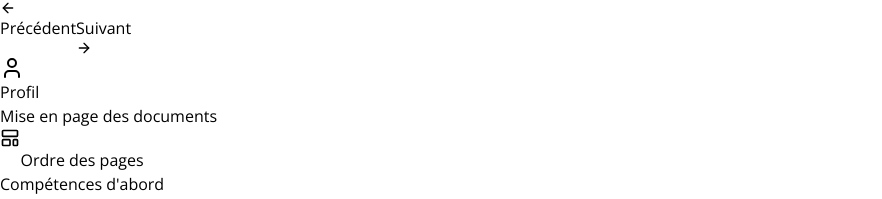
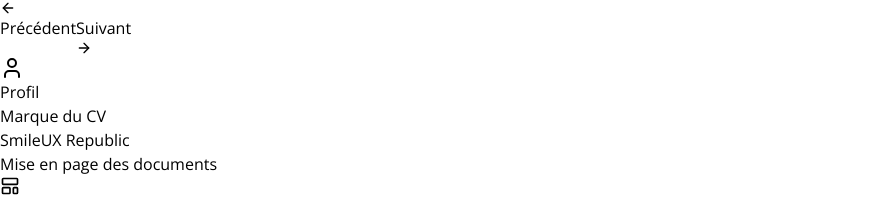
Before and after one commit to pierronp-afk/CV-CREATOR-main, a React (Vite) app: page / in a window 1280 px wide. Shown: the part 840-1039 px from the top of the page, without its empty margins (0-882 px from the left). Built offline with nearby package versions, Linux system fonts and the light colour scheme.

Commit message:
feat: add multi-brand support (Smile, UX Republic)

```diff
--- a/src/App.jsx
+++ b/src/App.jsx
@@ -14,6 +14,8 @@
   handleImageError,
   DEFAULT_CV_DATA
 } from './utils/cv';
+import { getBrand, BRANDS } from './config/brands';
+
 
 import { useCvData } from './hooks/useCvData';
 
@@ -34,14 +36,6 @@
 import StepExperiences from './components/steps/StepExperiences';
 
 // --- CONFIGURATION & THÈME ---
-const THEME = {
-  primary: "#2E86C1",
-  secondary: "#006898",
-  textDark: "#333333",
-  textGrey: "#666666",
-  bg: "#FFFFFF"
-};
-
 const getIconUrl = (slug) => `https://cdn.simpleicons.org/${String(slug || '').toLowerCase().replace(/\s+/g, '')}`;
 const getClearbitUrl = (domain) => `https://logo.clearbit.com/${String(domain || '').trim()}`;
 
@@ -108,6 +102,8 @@
     moveItem,
     history,
   } = useCvData();
+
+  const brand = getBrand(cvData.brandId);
 
   // --- CALCULS DU DOCUMENT ---
   const experiencePages = paginateExperiences(cvData.experiences);
@@ -480,7 +476,7 @@
             <PreviewErrorBoundary>
             {/* PAGE 1 : PROFIL (Toujours en premier) */}
             <A4Page>
-              <CornerTriangle customLogo={cvData.smileLogo} />
+              <CornerTriangle brandId={cvData.brandId} customLogo={cvData.smileLogo} />
               {!cvData.isAnonymous && !cvData.hidePhoto && cvData.profile.photo && cvData.profile.photo !== "null" && (
                 <div className="absolute top-12 right-12 w-44 h-44 rounded-full overflow-hidden border-4 border-white shadow-xl z-20 bg-white flex items-center justify-center text-left">
                   <img src={cvData.profile.photo} onError={handleImageError} className="max-w-full max-h-full object-contain" alt="Portrait" />
@@ -492,9 +488,9 @@
                     ? <span className="text-4xl block font-black">{String(cvData.profile.firstname?.[0] || '').toUpperCase()}{String(cvData.profile.lastname?.substring(0, 3) || '').toUpperCase()}</span>
                     : <><span className="text-4xl block font-semibold opacity-90 text-left">{String(cvData.profile.firstname)}</span><span className="text-6xl font-black text-left">{String(cvData.profile.lastname)}</span></>}
                  </h1>
-                 <div className="inline-block bg-[#2E86C1] text-white font-bold text-xl px-4 py-1 rounded-sm uppercase mb-6 tracking-wider shadow-sm text-left">{String(cvData.profile.years_experience)} ans d'expérience</div>
+                 <div className="inline-block text-white font-bold text-xl px-4 py-1 rounded-sm uppercase mb-6 tracking-wider shadow-sm text-left" style={{ backgroundColor: brand.primary }}>{String(cvData.profile.years_experience)} ans d'expérience</div>
                  <h2 className="text-3xl font-black text-[#333333] uppercase mb-1 tracking-wide font-montserrat opacity-90 text-left">{String(cvData.profile.current_role)}</h2>
-                 <div className="text-lg text-[#666666] font-medium uppercase tracking-widest mb-10 border-l-4 border-[#2E86C1] pl-4 text-left">{String(cvData.profile.main_tech)}</div>
+                 <div className="text-lg text-[#666666] font-medium uppercase tracking-widest mb-10 pl-4 text-left" style={{ borderLeft: `4px solid ${brand.primary}` }}>{String(cvData.profile.main_tech)}</div>
               </div>
               <div className="flex-1 flex flex-col justify-start pt-0 pb-12 overflow-hidden text-center text-left">
                   {cvData.profile.summary && cvData.profile.summary.replace(/<[^>]*>/g, '').trim() !== "" && (
@@ -502,7 +498,7 @@
                        <div className="text-lg text-[#333333] leading-relaxed italic border-t border-slate-100 pt-8 break-words w-full max-w-[160mm] text-justify overflow-hidden" style={{ display: '-webkit-box', WebkitLineClamp: 9, WebkitBoxOrient: 'vertical' }} dangerouslySetInnerHTML={{__html: formatTextForPreview(cvData.profile.summary, true)}}></div>
                     </div>
                   )}
-                  <div className="w-full bg-[#2E86C1] py-3 px-16 mb-1 flex items-center justify-center gap-10 shadow-inner relative z-10 flex-shrink-0 text-left tech-banner">
+                  <div className="w-full py-3 px-16 mb-1 flex items-center justify-center gap-10 shadow-inner relative z-10 flex-shrink-0 text-left tech-banner" style={{ backgroundColor: brand.primary }}>
                     {(cvData.profile.tech_logos || []).map((logo, i) => {
                       const src = typeof logo === 'string'
                         ? `https://cdn.simpleicons.org/${logo.toLowerCase().replace(/\s+/g, '')}`
@@ -516,13 +512,13 @@
                   <div className="flex justify-center gap-12 relative z-10 px-10 flex-shrink-0 mt-2 text-left">
                     {(cvData.soft_skills || []).map((skill, i) => (
                       <div key={i} className="relative w-40 h-44 flex items-center justify-center text-left">
-                        <svg viewBox="0 0 100 100" className="absolute inset-0 w-full h-full text-[#2E86C1] fill-current drop-shadow-xl text-left hexagon-shape"><polygon points="50 0, 100 25, 100 75, 50 100, 0 75, 0 25" /></svg>
+                        <svg viewBox="0 0 100 100" className="absolute inset-0 w-full h-full fill-current drop-shadow-xl text-left hexagon-shape" style={{ color: brand.primary }}><polygon points="50 0, 100 25, 100 75, 50 100, 0 75, 0 25" /></svg>
                         <span className="relative z-10 text-white font-bold text-sm uppercase text-center px-4 leading-tight font-montserrat text-left">{String(skill || "Skill")}</span>
                       </div>
                     ))}
                   </div>
               </div>
-              <Footer />
+              <Footer brandId={cvData.brandId} />
             </A4Page>
 
             {/* RENDU DYNAMIQUE SELON L'ORDRE CHOISI */}
--- a/src/components/cv/CornerTriangle.jsx
+++ b/src/components/cv/CornerTriangle.jsx
@@ -1,12 +1,22 @@
 import React from 'react';
 import { handleImageError } from '../../utils/cv';
+
+import { getBrand } from '../../config/brands';
 
 /**
  * Corner triangle background with optional custom logo.
  */
-const CornerTriangle = ({ customLogo }) => (
+const CornerTriangle = ({ customLogo, brandId }) => {
+  const brand = getBrand(brandId);
+  return (
     <div className="absolute top-0 left-0 w-[170px] h-[170px] z-50 pointer-events-none">
-    <div className="absolute top-0 left-0 w-full h-full bg-[#2E86C1] triangle-bg" style={{ clipPath: 'polygon(0 0, 100% 0, 0 100%)' }}></div>
+      <div
+        className="absolute top-0 left-0 w-full h-full triangle-bg"
+        style={{
+          clipPath: 'polygon(0 0, 100% 0, 0 100%)',
+          backgroundColor: brand.primary
+        }}
+      ></div>
       {customLogo && customLogo !== "null" && (
         <div className="absolute top-[-15px] left-[-15px] w-[150px] h-[150px] flex items-center justify-center overflow-visible">
             <img src={customLogo} onError={handleImageError} className="max-w-[125px] max-h-[125px] object-contain drop-shadow-sm" style={{ transform: 'rotate(-45deg)' }} alt="Logo" />
@@ -14,5 +24,6 @@
       )}
     </div>
   );
+};
 
 export default CornerTriangle;
--- a/src/components/cv/ExperienceItem.jsx
+++ b/src/components/cv/ExperienceItem.jsx
@@ -1,10 +1,14 @@
 import React from 'react';
 import { formatTextForPreview, handleImageError } from '../../utils/cv';
+import { getBrand } from '../../config/brands';
+
 
 /**
  * Individual experience entry with client logo, role, context, and tech stack.
  */
-const ExperienceItem = ({ exp }) => {
+const ExperienceItem = ({ exp, brandId }) => {
+  const brand = getBrand(brandId);
+
   // Helper pour vérifier si une chaîne formatée (pouvant contenir des tags HTML vides) est réellement remplie
   const isContentEmpty = (text) => {
     if (!text) return true;
@@ -23,7 +27,7 @@
           {exp.client_logo && exp.client_logo !== "null" ? (
             <img src={exp.client_logo} onError={handleImageError} className="max-w-full max-h-full object-contain" alt="Logo Client" />
           ) : (
-            <span className="text-[8px] font-black text-[#2E86C1] uppercase leading-tight px-1 break-words">
+            <span className="text-[8px] font-black uppercase leading-tight px-1 break-words" style={{ color: brand.primary }}>
               {String(exp.client_name || '')}
             </span>
           )}
@@ -32,12 +36,12 @@
       <div className="col-span-10 border-l border-slate-100 pl-6 pb-4 text-left">
         <div className="flex justify-between items-baseline mb-3">
            <h4 className="text-lg font-bold text-[#333333] uppercase">{String(exp.client_name || '')} <span className="font-normal text-[#666666]">| {String(exp.role || '')}</span></h4>
-           <span className="text-xs font-bold text-[#2E86C1] uppercase">{String(exp.period || '')}</span>
+           <span className="text-xs font-bold uppercase" style={{ color: brand.primary }}>{String(exp.period || '')}</span>
         </div>
 
         {hasContext && (
           <div className="mb-4 text-left">
-             <h5 className="text-[10px] font-bold text-[#2E86C1] uppercase mb-1">Contexte</h5>
+             <h5 className="text-[10px] font-bold uppercase mb-1" style={{ color: brand.primary }}>Contexte</h5>
              <div className="text-sm text-[#333333] leading-relaxed break-words text-justify" dangerouslySetInnerHTML={{__html: formatTextForPreview(exp.context)}}></div>
           </div>
         )}
@@ -55,7 +59,7 @@
                   <h5 className="text-[10px] font-bold text-[#999999] uppercase mb-1">Environnement</h5>
                   <div className="flex flex-wrap gap-1 text-left">
                     {exp.tech_stack.filter(t => t && t.trim() !== "").map((t, i) => (
-                      <span key={i} className="text-xs font-bold text-[#2E86C1] bg-blue-50 px-2 py-0.5 rounded">{String(t)}</span>
+                      <span key={i} className="text-xs font-bold px-2 py-0.5 rounded" style={{ color: brand.primary, backgroundColor: brand.accentBg }}>{String(t)}</span>
                     ))}
                   </div>
                </div>
--- a/src/components/cv/PageCompetences.jsx
+++ b/src/components/cv/PageCompetences.jsx
@@ -6,6 +6,8 @@
 import HexagonRating from '../ui/HexagonRating';
 import Footer from '../ui/Footer';
 import { handleImageError } from '../../utils/cv';
+import { getBrand } from '../../config/brands';
+
 
 /**
  * CV Page focusing on skills, sectoral knowledge, certifications, and education.
@@ -19,20 +21,23 @@
     categoriesCount === 3 ? 'grid-cols-3' :
     'grid-cols-4';
 
+  const brand = getBrand(cvData.brandId);
+
   return (
     <A4Page>
-      <CornerTriangle customLogo={cvData.smileLogo} />
+      <CornerTriangle brandId={cvData.brandId} customLogo={cvData.smileLogo} />
       <HeaderSmall
         isAnonymous={cvData.isAnonymous}
         profile={cvData.profile}
         role={cvData.profile.current_role}
         logo={cvData.smileLogo}
+        brandId={cvData.brandId}
       />
       <div className="flex flex-col h-full px-12 flex-1 pb-32 overflow-hidden print:overflow-visible">
 
         {/* === BLOC HAUT : COMPÉTENCES (taille naturelle, pas de flex-1) === */}
         <section className="flex-shrink-0 mt-8">
-          <h3 className="text-lg font-bold text-[#2E86C1] uppercase tracking-wide font-montserrat mb-4 flex items-center gap-2">
+          <h3 className="text-lg font-bold uppercase tracking-wide font-montserrat mb-4 flex items-center gap-2" style={{ color: brand.primary }}>
             <Cpu size={20}/> Mes Compétences
           </h3>
           <div className={`grid ${gridColsClass} gap-x-6 gap-y-8`}>
@@ -48,7 +53,7 @@
                         {String(skill.name)}
                       </span>
                       <div>
-                        <HexagonRating score={skill.rating} />
+                        <HexagonRating score={skill.rating} color={brand.primary} />
                       </div>
                     </div>
                   ))}
@@ -71,12 +76,12 @@
             <div className="flex flex-col gap-6">
               {cvData.showSecteur && (cvData.connaissances_sectorielles || []).length > 0 && (
                 <section>
-                  <h3 className="text-lg font-bold text-[#2E86C1] uppercase tracking-wide font-montserrat mb-3 flex items-center gap-2">
+                  <h3 className="text-lg font-bold uppercase tracking-wide font-montserrat mb-3 flex items-center gap-2" style={{ color: brand.primary }}>
                     <Factory size={20}/> Connaissances Sectorielles
                   </h3>
                   <div className="flex flex-wrap gap-1.5">
                     {(cvData.connaissances_sectorielles || []).map((s, i) => (
-                      <span key={i} className="border-2 border-[#2E86C1] text-[#2E86C1] text-[10px] font-black px-2.5 py-1 rounded uppercase tracking-wider">
+                      <span key={i} className="border-2 text-[10px] font-black px-2.5 py-1 rounded uppercase tracking-wider" style={{ color: brand.primary, borderColor: brand.primary }}>
                         {String(s)}
                       </span>
                     ))}
@@ -85,7 +90,7 @@
               )}
               {cvData.showCertif && (cvData.certifications || []).length > 0 && (
                 <section>
-                  <h3 className="text-lg font-bold text-[#2E86C1] uppercase tracking-wide font-montserrat mb-3 flex items-center gap-2">
+                  <h3 className="text-lg font-bold uppercase tracking-wide font-montserrat mb-3 flex items-center gap-2" style={{ color: brand.primary }}>
                     <Award size={20}/> Certifications
                   </h3>
                   <div className="grid grid-cols-1 gap-2">
@@ -104,7 +109,7 @@
 
             {/* COLONNE DROITE : Formation + Langues */}
             <section>
-              <h3 className="text-lg font-bold text-[#2E86C1] uppercase tracking-wide font-montserrat mb-4 flex items-center gap-2">
+              <h3 className="text-lg font-bold uppercase tracking-wide font-montserrat mb-4 flex items-center gap-2" style={{ color: brand.primary }}>
                 <GraduationCap size={20}/> Ma Formation
               </h3>
               <div className="space-y-3">
@@ -112,20 +117,20 @@
                   <div key={i} className="border-l-2 border-slate-100 pl-3">
                     <span className="text-[10px] font-bold text-[#999999] block">{String(edu.year)}</span>
                     <h4 className="text-xs font-bold text-[#333333] uppercase leading-tight">{String(edu.degree)}</h4>
-                    <span className="text-[9px] text-[#2E86C1] font-medium uppercase">{String(edu.location)}</span>
+                    <span className="text-[9px] font-medium uppercase" style={{ color: brand.primary }}>{String(edu.location)}</span>
                   </div>
                 ))}
               </div>
               {(cvData.languages || []).length > 0 && (
                 <div className="mt-5 pt-4 border-t border-slate-100">
-                  <h4 className="text-[11px] font-bold text-[#2E86C1] uppercase tracking-wider mb-2 flex items-center gap-2">
+                  <h4 className="text-[11px] font-bold uppercase tracking-wider mb-2 flex items-center gap-2" style={{ color: brand.primary }}>
                     <Languages size={14}/> Langues
                   </h4>
                   <div className="flex flex-wrap gap-2">
                     {cvData.languages.map((lang, i) => (
                       <div key={i} className="flex items-center gap-1.5 bg-slate-50 px-2.5 py-1 rounded border border-slate-200">
                         <span className="text-[10px] font-bold text-[#333333] uppercase">{String(lang.name)}</span>
-                        <span className="text-[10px] font-black text-[#2E86C1] bg-white px-1.5 rounded">{String(lang.level)}</span>
+                        <span className="text-[10px] font-black bg-white px-1.5 rounded" style={{ color: brand.primary }}>{String(lang.level)}</span>
                       </div>
                     ))}
                   </div>
@@ -138,7 +143,7 @@
           <div className="border-t border-slate-200 mt-8 opacity-0"></div>
         </div>
       </div>
-      <Footer />
+      <Footer brandId={cvData.brandId} />
     </A4Page>
   );
 };
--- a/src/components/cv/PagesExperiences.jsx
+++ b/src/components/cv/PagesExperiences.jsx
@@ -4,32 +4,37 @@
 import HeaderSmall from '../ui/HeaderSmall';
 import Footer from '../ui/Footer';
 import ExperienceItem from './ExperienceItem';
+import { getBrand } from '../../config/brands';
+
 
 /**
  * CV Pages focusing on professional experiences, with multiple pages if needed.
  */
 const PagesExperiences = ({ cvData, experiencePages }) => {
+  const brand = getBrand(cvData.brandId);
+
   return (
     <>
       {experiencePages.map((chunk, pageIndex) => (
         <A4Page key={pageIndex}>
-          <CornerTriangle customLogo={cvData.smileLogo} />
+          <CornerTriangle brandId={cvData.brandId} customLogo={cvData.smileLogo} />
           <HeaderSmall
             isAnonymous={cvData.isAnonymous}
             profile={cvData.profile}
             role={cvData.profile.current_role}
             logo={cvData.smileLogo}
+            brandId={cvData.brandId}
           />
           <div className="flex justify-between items-end border-b border-slate-200 pb-2 mb-8 mt-8 px-12 flex-shrink-0 text-left">
-            <h3 className="text-xl font-bold text-[#2E86C1] uppercase tracking-wide font-montserrat">
+            <h3 className="text-xl font-bold uppercase tracking-wide font-montserrat" style={{ color: brand.primary }}>
               {pageIndex === 0 ? "Mes dernières expériences" : "Expériences (Suite)"}
             </h3>
             <span className="text-[10px] font-bold text-[#666666] uppercase text-left">Références</span>
           </div>
           <div className="flex-1 px-12 pb-32 overflow-hidden print:overflow-visible text-left">
-            {chunk.map((exp) => (<ExperienceItem key={exp.id} exp={exp} />))}
+            {chunk.map((exp) => (<ExperienceItem key={exp.id} exp={exp} brandId={cvData.brandId} />))}
           </div>
-          <Footer />
+          <Footer brandId={cvData.brandId} />
         </A4Page>
       ))}
     </>
--- a/src/components/steps/StepProfil.jsx
+++ b/src/components/steps/StepProfil.jsx
@@ -3,6 +3,7 @@
   User, X, Shield, Trash2, LayoutTemplate, List,
   ToggleLeft, ToggleRight, Eye, EyeOff
 } from 'lucide-react';
+import { BRANDS } from '../../config/brands';
 import { handleImageError } from '../../utils/cv';
 import { InputUI, RichTextareaUI, DropZoneUI, LogoSelectorUI } from '../ui/FormUI';
 
@@ -21,6 +22,38 @@
     <div className="space-y-6 animate-in slide-in-from-right transition-all text-left">
       <div className="flex items-center gap-3 mb-4 text-[#3b72ff] text-left"><User size={24} /><h2 className="text-lg font-bold uppercase text-left">Profil</h2></div>
 
+      {/* SÉLECTEUR DE MARQUE */}
+      <div className="bg-slate-50 p-4 rounded-xl border border-slate-200 space-y-3">
+        <h3 className="text-[10px] font-black uppercase text-slate-400 tracking-widest">Marque du CV</h3>
+        <div className="grid grid-cols-2 gap-3">
+          {Object.values(BRANDS).map((brand) => {
+            const isActive = cvData.brandId === brand.id;
+            return (
+              <button
+                key={brand.id}
+                onClick={() => updateCvData(prev => ({
+                  ...prev,
+                  brandId: brand.id,
+                  smileLogo: brand.logoTriangle // Reset logo when brand changes
+                }))}
+                className={`flex items-center gap-3 p-3 rounded-lg border transition-all ${
+                  isActive
+                    ? 'bg-white border-[#3b72ff] shadow-md ring-2 ring-[#3b72ff]/10'
+                    : 'bg-white border-slate-200 hover:border-slate-300 shadow-sm'
+                }`}
+              >
+                <div
+                  className="w-4 h-4 rounded-sm flex-shrink-0"
+                  style={{ backgroundColor: brand.primary }}
+                />
+                <span className={`text-xs font-bold ${isActive ? 'text-[#3b72ff]' : 'text-slate-600'}`}>
+                  {brand.name}
+                </span>
+              </button>
+            );
+          })}
+        </div>
+      </div>
       <div className="bg-blue-50 p-4 rounded-xl border border-blue-100 space-y-3">
         <h3 className="text-[10px] font-black uppercase text-blue-400 tracking-widest">Mise en page des documents</h3>
         <button
--- a/src/components/ui/Footer.jsx
+++ b/src/components/ui/Footer.jsx
@@ -1,13 +1,21 @@
 import React from 'react';
+
+import { getBrand } from '../../config/brands';
 
 /**
  * Standard footer for all pages.
  */
-const Footer = () => (
-  <div className="absolute bottom-8 left-12 right-12 border-t border-slate-100 pt-4 flex justify-between items-center bg-white flex-shrink-0 text-[8px] font-bold">
-    <div className="text-[#999999] uppercase tracking-widest text-left">Smile - IT is Open <span className="text-[#2E86C1] ml-1">CRÉATEUR D'EXPÉRIENCE DIGITALE OUVERTE</span></div>
-    <div className="text-[#333333]">#MadeWithSmile</div>
-  </div>
-);
+const Footer = ({ brandId }) => {
+  const brand = getBrand(brandId);
+  return (
+    <div className="absolute bottom-8 left-12 right-12 border-t border-slate-100 pt-4 flex justify-between items-center bg-white flex-shrink-0 text-[8px] font-bold">
+      <div className="text-[#999999] uppercase tracking-widest text-left">
+        {brand.footerText}
+        <span className="ml-1" style={{ color: brand.primary }}>{brand.footerTagline}</span>
+      </div>
+      <div className="text-[#333333]">{brand.footerHashtag}</div>
+    </div>
+  );
+};
 
 export default Footer;
--- a/src/components/ui/HeaderSmall.jsx
+++ b/src/components/ui/HeaderSmall.jsx
@@ -1,16 +1,22 @@
 import React from 'react';
 import { handleImageError } from '../../utils/cv';
+
+import { getBrand } from '../../config/brands';
 
 /**
  * Small header component used for secondary pages.
  */
-const HeaderSmall = ({ isAnonymous, profile, role, logo }) => {
+const HeaderSmall = ({ isAnonymous, profile, role, logo, brandId }) => {
+  const brand = getBrand(brandId);
   const nameDisplay = isAnonymous
     ? `${String(profile.firstname?.[0] || '').toUpperCase()}${String(profile.lastname?.substring(0, 3) || '').toUpperCase()}`
     : `${profile.firstname} ${profile.lastname}`;
 
   return (
-    <div className="flex justify-between items-start border-b-2 border-[#2E86C1] pb-4 pt-6 px-12 flex-shrink-0 text-left">
+    <div
+      className="flex justify-between items-start border-b-2 pb-4 pt-6 px-12 flex-shrink-0 text-left"
+      style={{ borderColor: brand.primary }}
+    >
       <div className="w-12 h-12 flex items-center justify-center text-left">
           {logo && logo !== "null" && <img src={logo} onError={handleImageError} className="max-w-full max-h-full object-contain brightness-0 invert" alt="Logo" />}
       </div>
--- /dev/null
+++ b/src/config/brands.js
@@ -0,0 +1,29 @@
+export const BRANDS = {
+  smile: {
+    id: 'smile',
+    name: 'Smile',
+    primary: '#2E86C1',
+    secondary: '#006898',
+    accentBg: '#EBF5FB',  // équivalent doux de bg-blue-50 utilisé dans les chips technos d'expérience
+    logoTriangle: '/logos/smile-white.png',  // logo blanc qui va dans le triangle coloré
+    logoHeader: '/smile-logo.png',  // logo couleur affiché dans le header de l'éditeur
+    footerText: "Smile - IT is Open",
+    footerTagline: "CRÉATEUR D'EXPÉRIENCE DIGITALE OUVERTE",
+    footerHashtag: "#MadeWithSmile"
+  },
+  uxrepublic: {
+    id: 'uxrepublic',
+    name: 'UX Republic',
+    primary: '#000000',
+    secondary: '#333333',
+    accentBg: '#F5F5F5',
+    logoTriangle: '/logos/ux-republic-white.png',
+    logoHeader: '/logos/ux-republic-white.png',
+    footerText: "UX Republic",
+    footerTagline: "EXPERTS EN EXPÉRIENCE UTILISATEUR",
+    footerHashtag: "#MadeWithUXRepublic"
+  }
+};
+
+export const DEFAULT_BRAND_ID = 'smile';
+export const getBrand = (brandId) => BRANDS[brandId] || BRANDS[DEFAULT_BRAND_ID];
--- a/src/hooks/useCvData.js
+++ b/src/hooks/useCvData.js
@@ -42,6 +42,11 @@
         // Migration for the logo
         if (parsed.smileLogo === "/favicon.png") {
           parsed.smileLogo = DEFAULT_CV_DATA.smileLogo;
+        }
+
+        // Migration for brandId
+        if (!parsed.brandId) {
+          parsed.brandId = "smile";
         }
 
         return parsed;
--- a/src/utils/cv.js
+++ b/src/utils/cv.js
@@ -67,6 +67,7 @@
   showSecteur: true,
   showCertif: true,
   swapPages: false, // false: Compétences en p2 | true: Expériences en p2
+  brandId: "smile",
   smileLogo: "/logos/smile-white.png",
   profile: {
     firstname: "Prénom",
```
Lines whose indentation alone changed are shown as unchanged.
